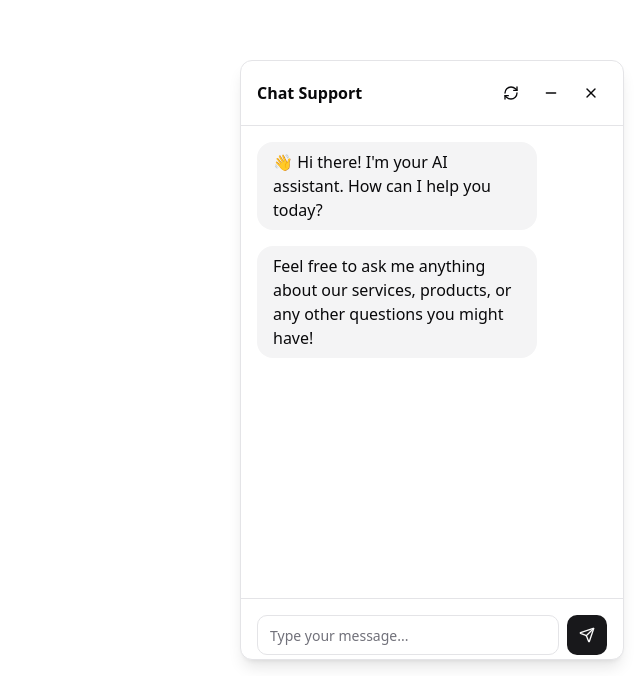
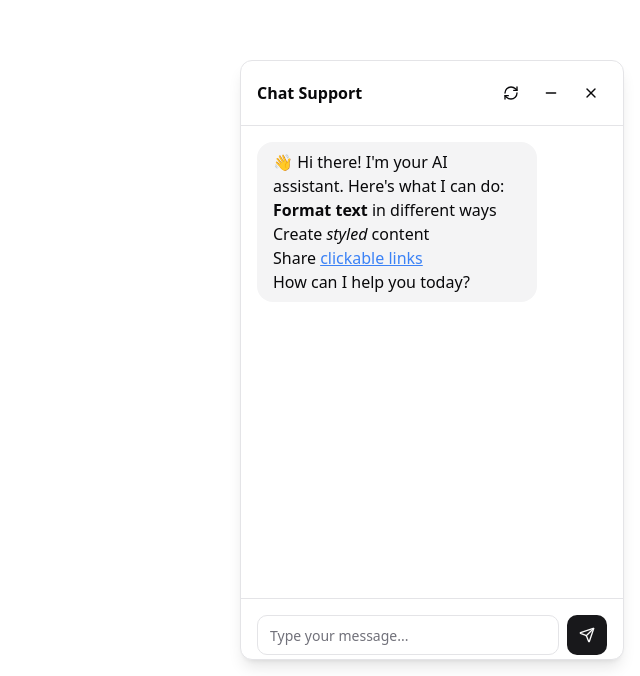
Before and after one commit to manishoctal/chatty-wizard-widget, a React (Vite) app: page / in a window 1280 px wide. Shown: the part 124-800 px from the top of the page, without its empty margins (640-1280 px from the left). Built offline with nearby package versions, Linux system fonts and the light colour scheme.

Commit message:
Improve chatbot HTML rendering
Improve the rendering of HTML responses from the chatbot to support bold, italic, unordered lists, and other HTML elements for better formatting and readability.

```diff
--- a/src/components/ChatBot.tsx
+++ b/src/components/ChatBot.tsx
@@ -15,29 +15,9 @@ interface Message {
 }
 
 const sanitizeHTML = (content: string) => {
-  // Format numbered lists and links into proper HTML
-  const formattedContent = content
-    .split('\n')
-    .map(line => {
-      // Check if line starts with a number followed by a dot
-      if (/^\d+\./.test(line.trim())) {
-        return `<li>${line.trim().replace(/^\d+\.\s*/, '')}</li>`;
-      }
-      return line;
-    })
-    .join('\n');
-
-  // Wrap the content in proper HTML tags
-  const wrappedContent = `
-    <div>
-      <ol>
-        ${formattedContent}
-      </ol>
-    </div>
-  `;
-
-  return sanitizeHtml(wrappedContent, {
-    allowedTags: ["p", "a", "img", "ul", "ol", "li", "strong", "em", "h1", "h2", "h3", "h4", "h5", "h6", "br", "div"],
+  // Clean and format the HTML content
+  return sanitizeHtml(content, {
+    allowedTags: ["p", "a", "ul", "ol", "li", "strong", "em", "h1", "h2", "h3", "h4", "h5", "h6", "br", "div", "span"],
     allowedAttributes: {
       'a': ['href', 'target', 'rel'],
       'img': ['src', 'alt'],
@@ -70,12 +50,17 @@ export const ChatBot = () => {
   const [messages, setMessages] = useState<Message[]>([
     {
       id: "welcome-1",
-      content: "👋 Hi there! I'm your AI assistant. How can I help you today?",
-      sender: "bot",
-    },
-    {
-      id: "welcome-2",
-      content: "Feel free to ask me anything about our services, products, or any other questions you might have!",
+      content: `
+        <div>
+          👋 Hi there! I'm your AI assistant. Here's what I can do:
+          <ul>
+            <li><strong>Format text</strong> in different ways</li>
+            <li>Create <em>styled</em> content</li>
+            <li>Share <a href="https://example.com">clickable links</a></li>
+          </ul>
+          How can I help you today?
+        </div>
+      `,
       sender: "bot",
     }
   ]);
@@ -156,12 +141,17 @@ export const ChatBot = () => {
     setMessages([
       {
         id: "welcome-1",
-        content: "👋 Hi there! I'm your AI assistant. How can I help you today?",
-        sender: "bot",
-      },
-      {
-        id: "welcome-2",
-        content: "Feel free to ask me anything about our services, products, or any other questions you might have!",
+        content: `
+          <div>
+            👋 Hi there! I'm your AI assistant. Here's what I can do:
+            <ul>
+              <li><strong>Format text</strong> in different ways</li>
+              <li>Create <em>styled</em> content</li>
+              <li>Share <a href="https://example.com">clickable links</a></li>
+            </ul>
+            How can I help you today?
+          </div>
+        `,
         sender: "bot",
       }
     ]);
```
